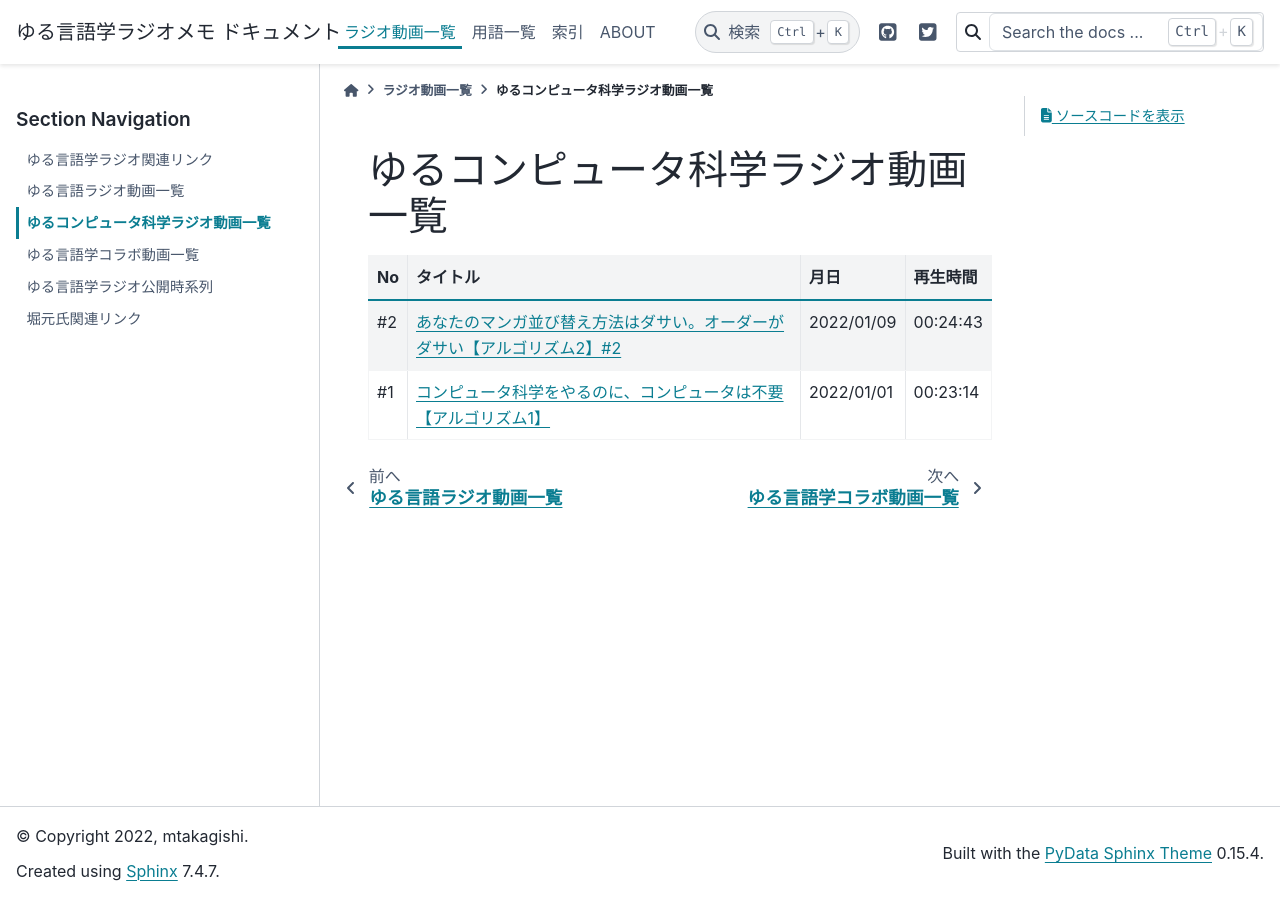
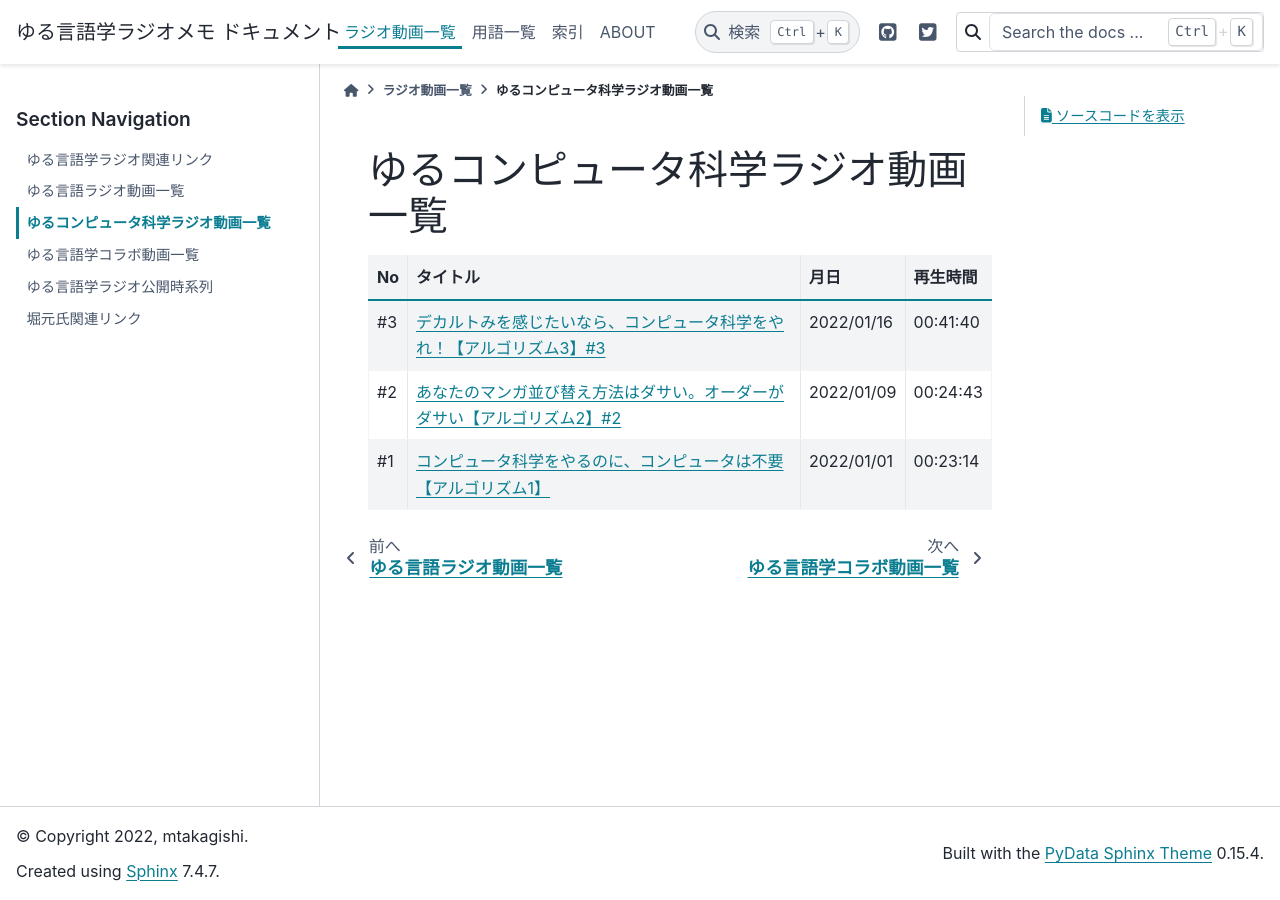
Before and after one commit to mtakagishi/yurugengo, a Sphinx documentation site: the page built from docs/videos/yurucomputer_radio_list.rst, in a window 1280 px wide. Built offline with Sphinx 7.4.7 and the PyData theme 0.15.4, drawn with Linux system fonts in a browser that asks for light colours.

Commit message:
コンピュータ#3へのリンク追加

```diff
--- a/docs/videos/timeline.rst
+++ b/docs/videos/timeline.rst
@@ -190,7 +190,9 @@
     group {
       orientation = portrait
       第16回 ->
-      コ1【アルゴリズム1】 ;
+      コ1【アルゴリズム1】 ->
+      コ2【アルゴリズム2】 ->
+      コ3【アルゴリズム3】 ;
     }
     group {
       orientation = portrait
--- a/docs/videos/yurucomputer_radio_list.rst
+++ b/docs/videos/yurucomputer_radio_list.rst
@@ -4,6 +4,8 @@
 +-----+----------------------------------------------------------------------------+------------+----------+
 | No  |                                  タイトル                                  |    月日    | 再生時間 |
 +=====+============================================================================+============+==========+
+| #3  | `デカルトみを感じたいなら、コンピュータ科学をやれ！【アルゴリズム3】#3`_   | 2022/01/16 | 00:41:40 |
++-----+----------------------------------------------------------------------------+------------+----------+
 | #2  | `あなたのマンガ並び替え方法はダサい。オーダーがダサい【アルゴリズム2】#2`_ | 2022/01/09 | 00:24:43 |
 +-----+----------------------------------------------------------------------------+------------+----------+
 | #1  | `コンピュータ科学をやるのに、コンピュータは不要【アルゴリズム1】`_         | 2022/01/01 | 00:23:14 |
@@ -11,3 +13,4 @@
 
 .. _コンピュータ科学をやるのに、コンピュータは不要【アルゴリズム1】: https://www.youtube.com/watch?v=UZ2P2dDqZmY
 .. _あなたのマンガ並び替え方法はダサい。オーダーがダサい【アルゴリズム2】#2: https://www.youtube.com/watch?v=Bd6stNhWfdg
+.. _デカルトみを感じたいなら、コンピュータ科学をやれ！【アルゴリズム3】#3: https://www.youtube.com/watch?v=5RZK9D_EU4U
```
